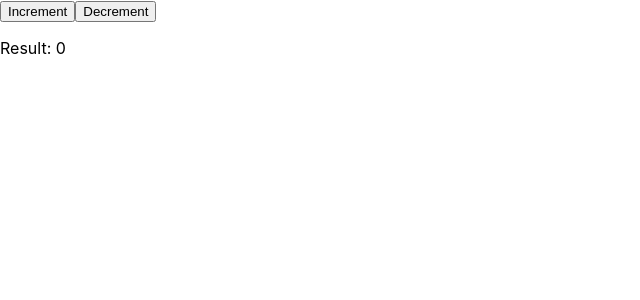
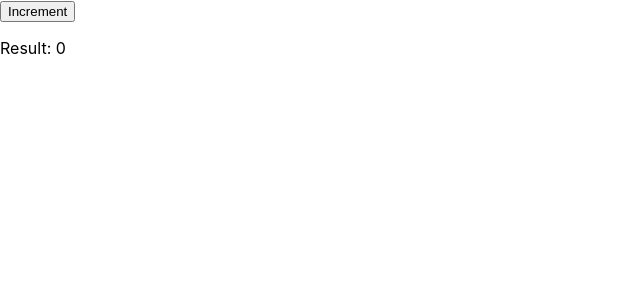
Before and after one commit to SyreniSalve/react-fundamentals, a React (Create React App) app: page / in a window 1280 px wide. Shown: the top 300 px of the page, without its empty margins (0-640 px from the left). Built offline with nearby package versions, Linux system fonts and the light colour scheme.

Commit message:
add effect alert box

```diff
--- a/src/App.js
+++ b/src/App.js
@@ -1,11 +1,9 @@
 import logo from "./logo.svg";
 import "./App.css";
-import { StatefulComponent34 } from './StatefulComponent34';
+import { SynchronyzingWithEffects35 } from "./SynchronizingWithEffects35";
 
 function App() {
-  return (
-    <StatefulComponent34 />
-  );
+  return <SynchronyzingWithEffects35 />;
 }
 
 export default App;
--- a/src/StatefulComponent34.jsx
+++ b/src/StatefulComponent34.jsx
@@ -8,7 +8,7 @@ export function StatefulComponent34() {
   }
 
   function handleDecrement() {
-        if(count > 0) {
+    if (count > 0) {
       setCount(count - 1);
     }
   }
--- /dev/null
+++ b/src/SynchronizingWithEffects35.jsx
@@ -0,0 +1,22 @@
+import { useState, useEffect } from "react";
+
+export function SynchronyzingWithEffects35() {
+  const [count, setCount] = useState(0);
+
+  function incrementHandler() {
+    setCount((count) => count + 1);
+  }
+
+  useEffect(() => {
+    if (count === 5) alert("Hight FIVE!");
+  });
+
+  return (
+    <div>
+      <button onClick={incrementHandler}>Increment</button>
+      <p>
+        <span>Result: {count}</span>
+      </p>
+    </div>
+  );
+}
```
Lines whose indentation alone changed are shown as unchanged.
